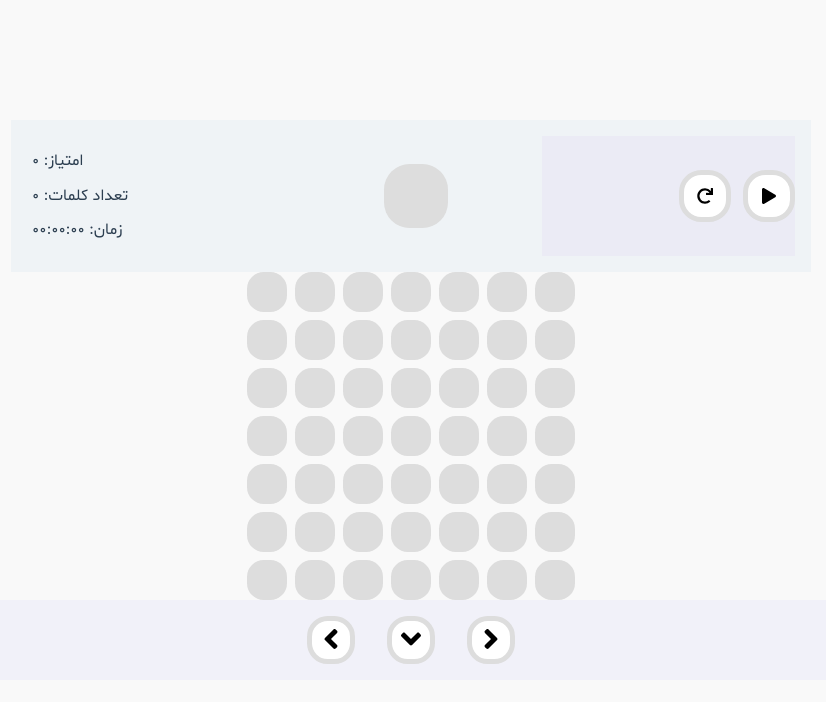
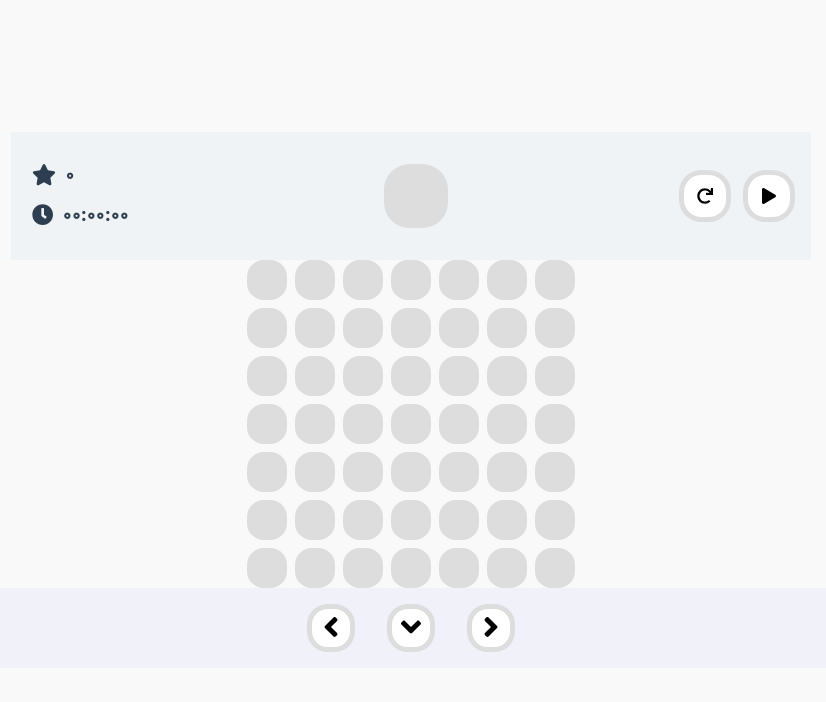
Before and after one commit to sajadhsm/word-tetris, a Vue app: page /#/game in a window 1280 px wide. Shown: the top 702 px of the page, without its empty margins (229-1055 px from the left). Built offline with nearby package versions, Linux system fonts and the light colour scheme.

Commit message:
Change gameHeader states (Moved into a component)

```diff
--- a/src/components/Game/GameHeader.vue
+++ b/src/components/Game/GameHeader.vue
@@ -2,9 +2,15 @@
   <div> <!-- Wrapper for max-width fix -->
     <div class="game-header">
       <div class="game-info">
-        <p>امتیاز: {{ $store.state.game.score | toPersianNum }}</p>
-        <p>تعداد کلمات: {{ $store.state.game.matchWords | toPersianNum }}</p>
-        <p>زمان: {{ timer | toPersianNum }}</p>
+        <GameHeaderState :icon="'star'">
+          {{ $store.state.game.score | toPersianNum }}
+        </GameHeaderState>
+
+        <GameHeaderState :icon="'clock'">
+          {{ timer | toPersianNum }}
+        </GameHeaderState>
+
+        <!-- Match words count will be shown when the game is over -->
       </div>
 
       <div class="next-block-container">
@@ -56,11 +62,16 @@
 </template>
 
 <script>
+import GameHeaderState from './GameHeaderState.vue';
+
 let timerInterval;
 let gameLoopInterval;
 
 export default {
   name: 'GameHeader',
+  components: {
+    GameHeaderState,
+  },
   data() {
     return {
       seconds: 0,
@@ -180,7 +191,7 @@ export default {
 .game-info {
   flex-basis: calc(100% / 3);
   padding: 0 5px;
-  /* background: greenyellow; */
+  /* background: rgba(255, 47, 220, 0.137); */
 }
 .next-block-container {
   display: flex;
@@ -204,7 +215,7 @@ export default {
   justify-content: flex-end;
   align-items: center;
   flex-basis: calc(100% / 3);
-  background: rgba(137, 43, 226, 0.041);
+  /* background: rgba(137, 43, 226, 0.041); */
 }
 /* Create global class for buttons */
 .game-controls button {
--- /dev/null
+++ b/src/components/Game/GameHeaderState.vue
@@ -0,0 +1,31 @@
+<template>
+  <p>
+    <font-awesome-icon
+      :icon="icon"
+      size="lg" />
+
+    <span>
+      <slot />
+    </span>
+  </p>
+</template>
+
+<script>
+export default {
+  name: 'GameHeaderState',
+  props: {
+    icon: {
+      default: 'star',
+      type: String,
+    },
+  },
+};
+</script>
+
+<style scoped>
+span {
+  padding-left: .25rem;
+  font-size: 1.25rem;
+  font-weight: 700;
+}
+</style>
--- a/src/fontawesome.js
+++ b/src/fontawesome.js
@@ -8,6 +8,8 @@ import {
   faPlay,
   faPause,
   faRedo,
+  faStar,
+  faClock,
 } from '@fortawesome/free-solid-svg-icons';
 
 library.add(
@@ -17,6 +19,8 @@ library.add(
   faPlay,
   faPause,
   faRedo,
+  faStar,
+  faClock,
 );
 
 Vue.component('font-awesome-icon', FontAwesomeIcon);
```
